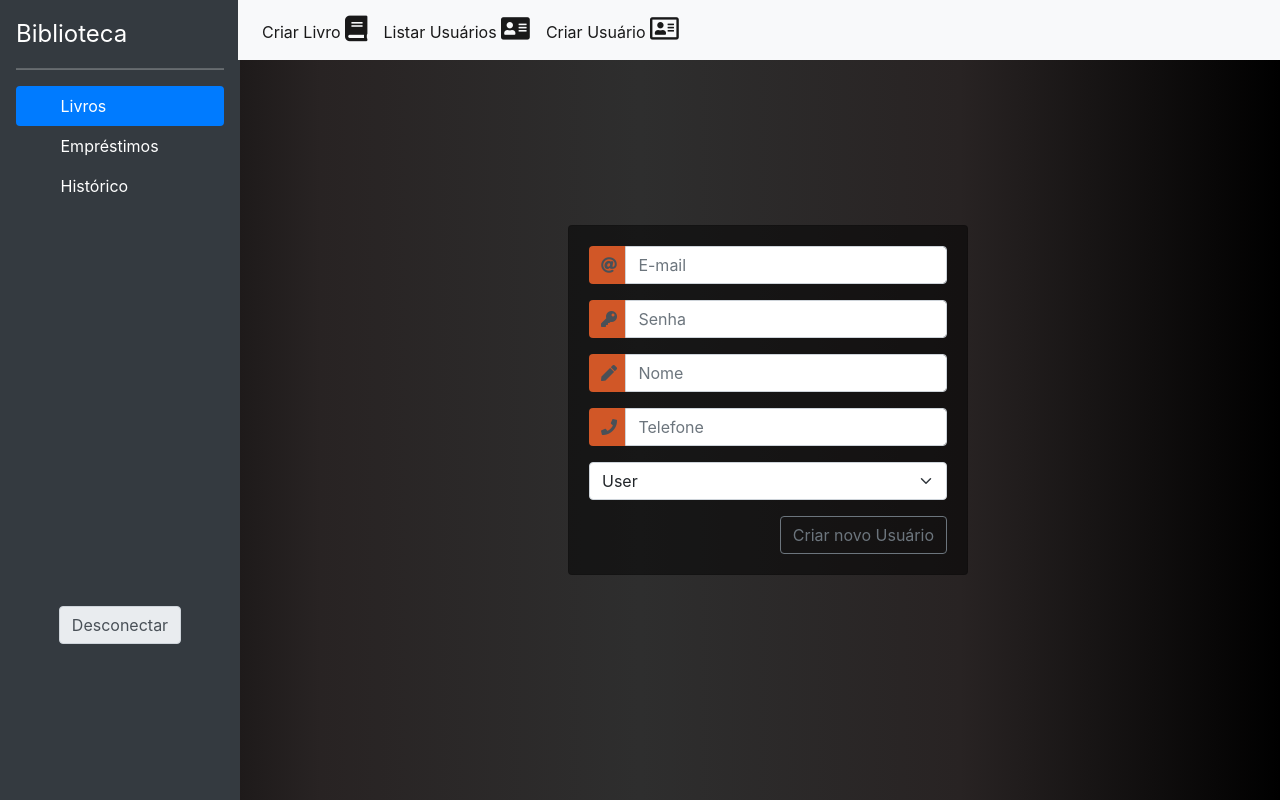
After one commit to carloskbonet/Library, a PHP site: template View/Adm/Create/register_adm.php in a window 1280 px wide. The commit adds this page. Run offline with PHP 8.4, Linux system fonts and the light colour scheme; the template is opened without the code that fills it, so the values that code supplies are empty; some libraries are stand-ins or nearby versions; some web fonts are replaced.

Commit message:
Conclusão CRUD do usuário pelo ADM

```diff
--- a/Controller/UserController.php
+++ b/Controller/UserController.php
@@ -9,7 +9,7 @@ class UserController{
     public function __construct(){
         $this->user = new User();
 
-        if($_POST['status-edit'] == "true")
+        if($_POST['status'] == "true")
             $this->is_admin = "t";
         else
             $this->is_admin = "f";
@@ -35,7 +35,7 @@ class UserController{
             'email'=>$_POST['email-signup'],
             'password'=>$_POST['password-signup'],
             'phone'=>$_POST['phone-signup'],
-            'is_admin'=>"f"
+            'is_admin'=>$this->is_admin
         );
         $this->password_confirmation = $_POST['password-confirm-signup'];
 
--- /dev/null
+++ b/View/Adm/Create/register_adm.php
@@ -0,0 +1,62 @@
+<html>
+<?php
+include './View/home.php';
+include './View/Adm/navbar.php';
+?>
+
+<head>
+    <title>Cadastro de Usuário</title>
+    <link href="../View/css/login.css" rel="stylesheet">
+</head>
+
+<body>
+    <div class="container">
+        <div class="d-flex justify-content-center h-100">
+
+            <div class="card" style="width: 400px;">
+                <div class="overflow-auto card-body">
+                <form action="/signup" method="post">
+                    <div class="input-group form-group">
+                        <div class="input-group-prepend">
+                            <span class="input-group-text"><i class="fas fa-at"></i></span>
+                        </div>
+                        <input class="form-control" type="text" name="email-signup" placeholder="E-mail" required>
+                    </div>
+
+                    <div class="input-group form-group">
+                        <div class="input-group-prepend">
+                            <span class="input-group-text"><i class="fas fa-key"></i></span>
+                        </div>
+                        <input class="form-control" type="text" name="password-signup" placeholder="Senha" required>
+                    </div>
+
+                    <div class="input-group form-group">
+                        <div class="input-group-prepend">
+                            <span class="input-group-text"><i class="fas fa-pen"></i></span>
+                        </div>
+                        <input class="form-control" type="text" name="name-signup" placeholder="Nome" required>
+                    </div>
+
+                    <div class="input-group form-group">
+                        <div class="input-group-prepend">
+                            <span class="input-group-text"><i class="fas fa-phone"></i></span>
+                        </div>
+                        <input class="form-control" type="text" name="phone-signup" placeholder="Telefone" required>
+                    </div>
+
+                    <div class="input-group form-group">
+                        <select class="form-select w-100 h-100" name="status">
+                            <option value="false">User</option>
+                            <option value="true">Admin</option>
+                        </select>
+                    </div>
+
+                    <button type="submit" class="btn float-right btn-outline-secondary">Criar novo Usuário</button>
+                </form>
+                </div>
+            </div>
+        </div>
+    </div>
+</body>
+
+</html>
--- a/View/Adm/navbar.php
+++ b/View/Adm/navbar.php
@@ -8,6 +8,7 @@ include './View/resources/bootstrap_header.php';
         nav {
             margin-left: 18.6vw;
             width: 81.5vw;
+            z-index: 10;
         }
     </style>
 </head>
@@ -25,7 +26,7 @@ include './View/resources/bootstrap_header.php';
                 <a class="nav-link" href="/users">Listar Usuários <i class="fas fa-address-card" style="font-size: 2vw;"></i> <span class="sr-only">(current)</span></a>
             </li>
             <li class="nav-item active">
-                <a class="nav-link" href="/store-book">Criar Usuário <i class="far fa-address-card" style="font-size: 2vw;"></i> <span class="sr-only">(current)</span></a>
+                <a class="nav-link" href="/store-user-adm">Criar Usuário <i class="far fa-address-card" style="font-size: 2vw;"></i> <span class="sr-only">(current)</span></a>
             </li>
         </ul>
     </div>
--- a/route.php
+++ b/route.php
@@ -56,6 +56,9 @@ if (!$_SESSION['login']) {
             case '/loan-return':
                 (new LoanController())->return_book();
                 break;
+            case '/signup':
+                (new UserController())->signup();
+                break;
             case '/edit-user':
                 (new UserController())->edit_user();
                 break;
@@ -64,6 +67,9 @@ if (!$_SESSION['login']) {
                 break;
             case '/store-user':
                 include './View/Adm/Create/register.php';
+                break;
+            case '/store-user-adm':
+                include './View/Adm/Create/register_adm.php';
                 break;
             case '/store-book':
                 include './View/Adm/Create/register_book.php';
```
Also changed, not shown: View/Adm/user.php (+50 -28 lines).
